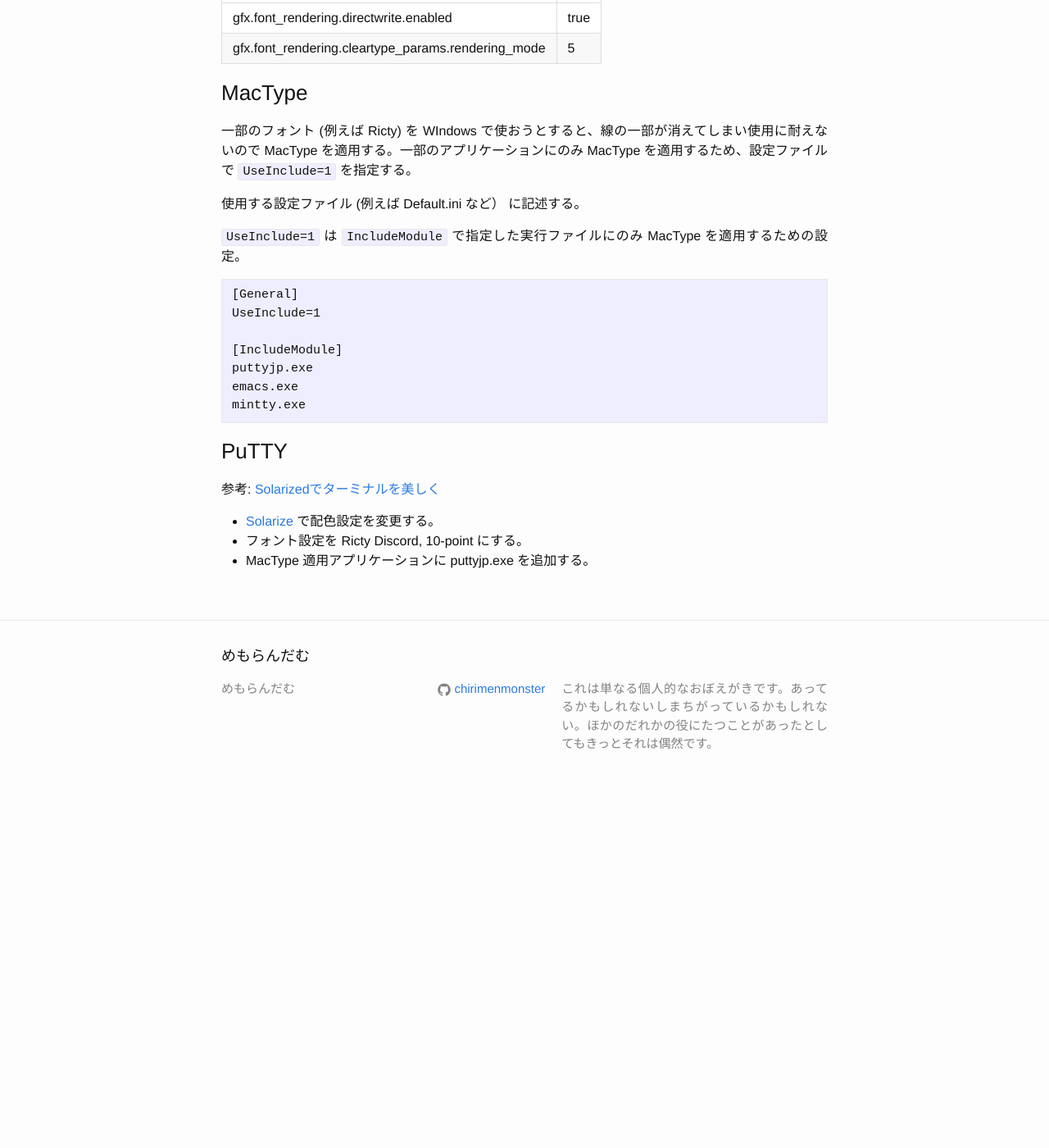
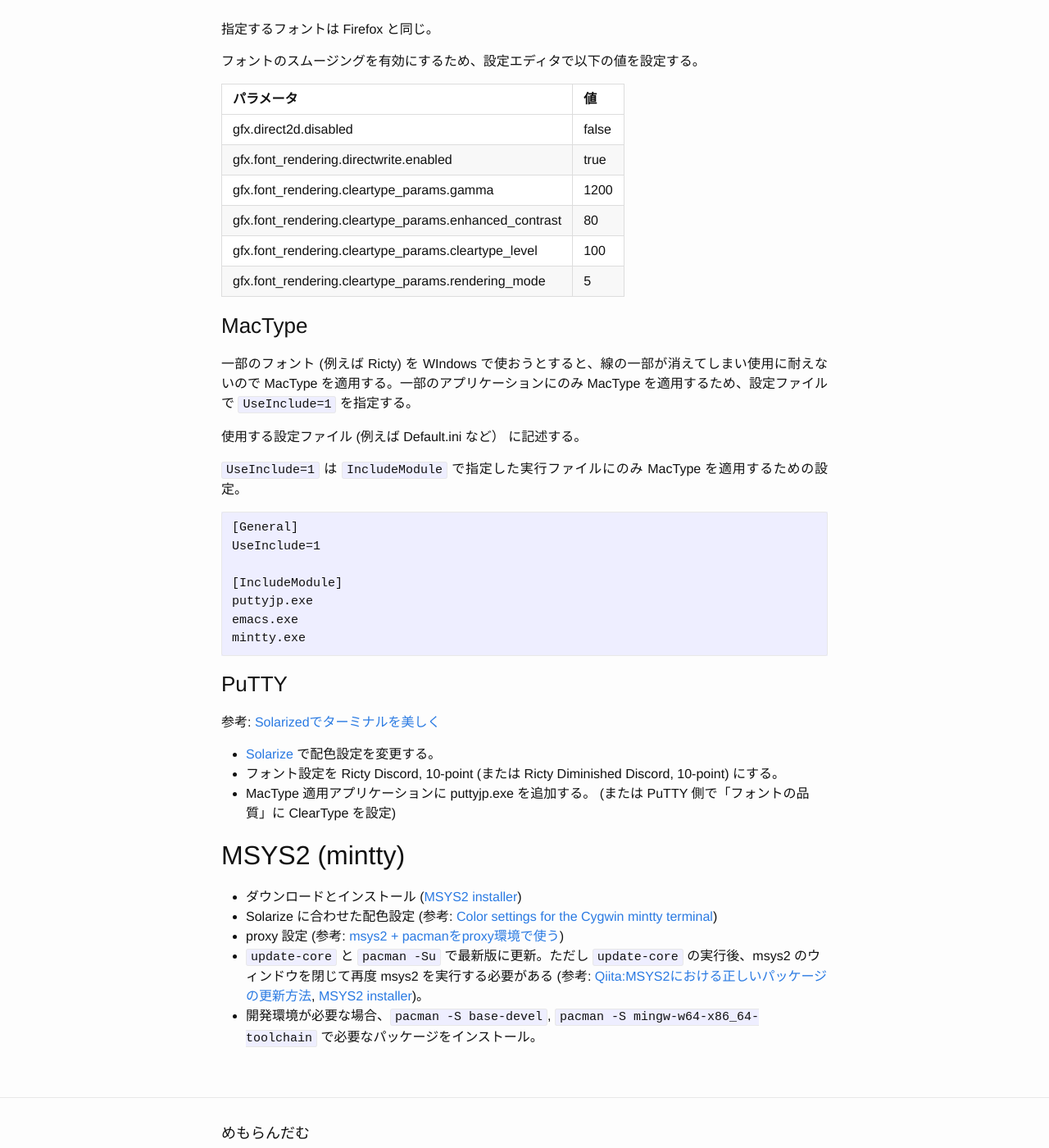
Before and after one commit to chirimenmonster/chirimenmonster.github.io, a Jekyll site: the page built from _posts/2016-01-27-express-windows.md, in a window 1280 px wide and 1400 px high, scrolled down 2305 px. Shown: the whole window at 82% size. Built offline with Jekyll 4.4.1, drawn with Linux system fonts in a browser that asks for light colours; before the commit the page ends 3284 px from its top, so only the background shows below that; some of the changed text lies outside the part shown.

Commit message:
msys2 について追記

```diff
--- a/_posts/2016-01-27-express-windows.md
+++ b/_posts/2016-01-27-express-windows.md
@@ -18,11 +18,18 @@
 ### フォントのリスト
 * IPAexフォント
 * 源真ゴシック
-* Ricty
+* [Ricty](https://github.com/yascentur/Ricty) ([Ricty Diminished](https://github.com/yascentur/RictyDiminished))
 
 ## 設定
 
 ### Firefox
+
+#### URL のトリミングを無効に
+
+|パラメータ|値|
+|:---|:---|
+|browser.urlbar.trimURLs|false|
+
 
 #### フォントのインストールと設定
 
@@ -60,8 +67,13 @@
 
 |パラメータ|値|
 |:---|:---|
+|gfx.direct2d.disabled|false|
 |gfx.font_rendering.directwrite.enabled|true|
+|gfx.font_rendering.cleartype_params.gamma|1200|
+|gfx.font_rendering.cleartype_params.enhanced_contrast|80|
+|gfx.font_rendering.cleartype_params.cleartype_level|100|
 |gfx.font_rendering.cleartype_params.rendering_mode|5|
+
 
 ### MacType
 
@@ -84,8 +96,16 @@
 参考: [Solarizedでターミナルを美しく](http://www.yuuan.net/item/675)
 
 * [Solarize](http://ethanschoonover.com/solarized) で配色設定を変更する。
-* フォント設定を Ricty Discord, 10-point にする。
-* MacType 適用アプリケーションに puttyjp.exe を追加する。
+* フォント設定を Ricty Discord, 10-point (または Ricty Diminished Discord, 10-point) にする。
+* MacType 適用アプリケーションに puttyjp.exe を追加する。 (または PuTTY 側で「フォントの品質」に ClearType を設定)
+
+## MSYS2 (mintty)
+
+* ダウンロードとインストール ([MSYS2 installer](https://msys2.github.io/))
+* Solarize に合わせた配色設定 (参考: [Color settings for the Cygwin mintty terminal](https://github.com/mavnn/mintty-colors-solarized))
+* proxy 設定 (参考: [msys2 + pacmanをproxy環境で使う](http://nantonaku-shiawase.hatenablog.com/entry/2014/10/11/163342))
+* `update-core` と `pacman -Su` で最新版に更新。ただし `update-core` の実行後、msys2 のウィンドウを閉じて再度 msys2 を実行する必要がある (参考: [Qiita:MSYS2における正しいパッケージの更新方法](http://qiita.com/k-takata/items/373ec7f23d5d7541f982), [MSYS2 installer](https://msys2.github.io/))。
+* 開発環境が必要な場合、`pacman -S base-devel`, `pacman -S mingw-w64-x86_64-toolchain` で必要なパッケージをインストール。
 
 
 <!-- Local Variables: -->
```
